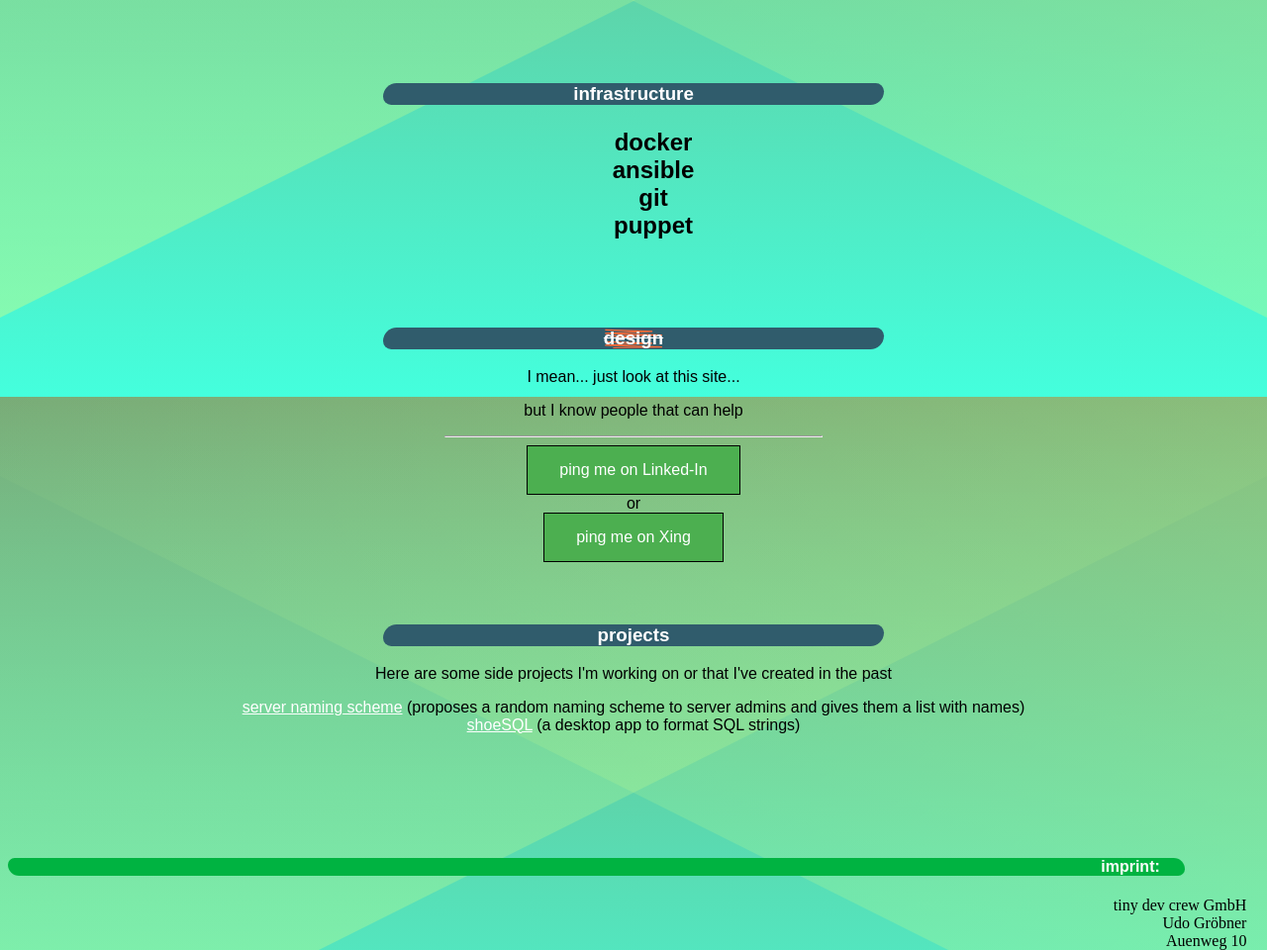
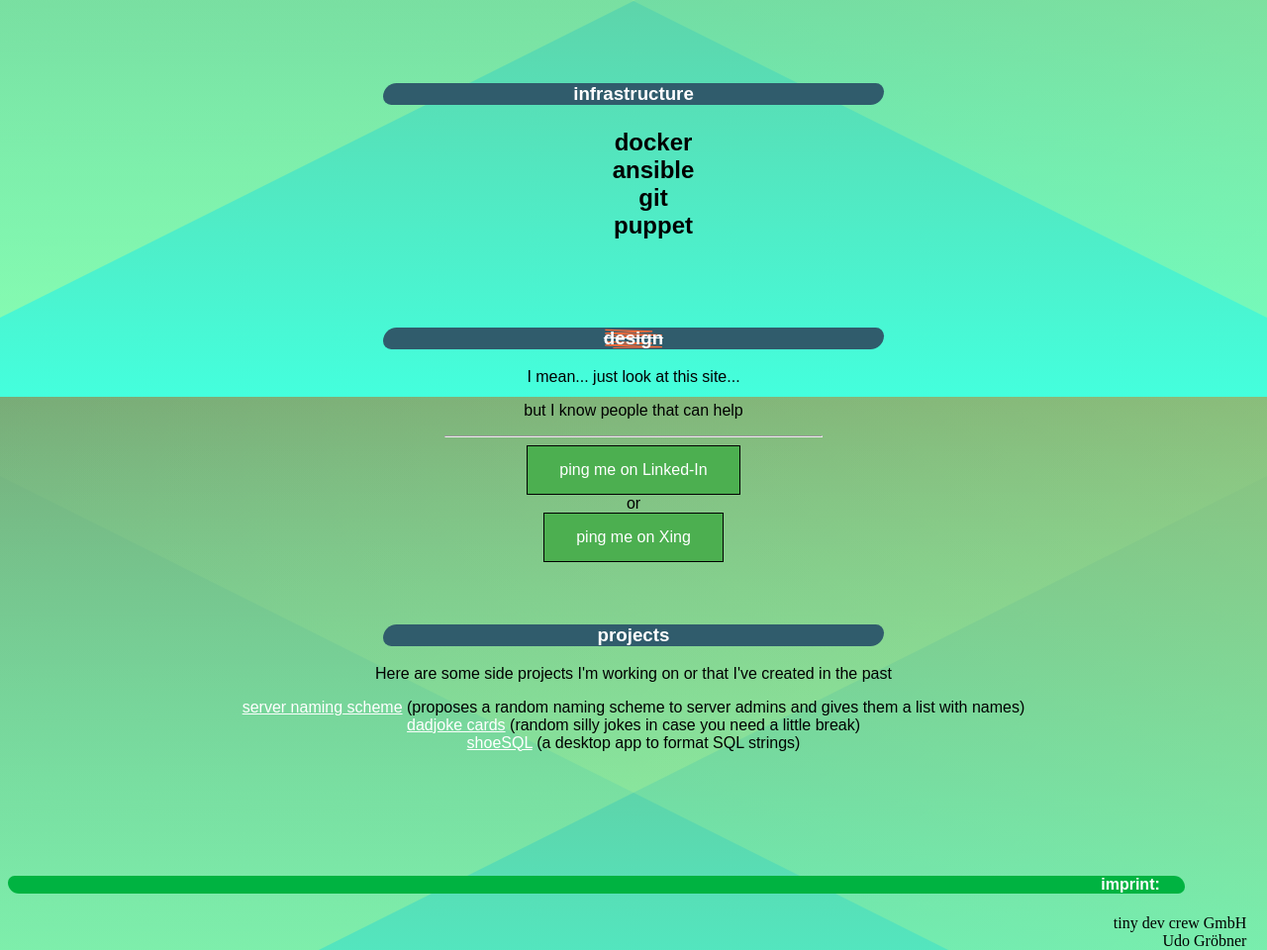
Before and after one commit to udl/tdc-website, a plain HTML site: page index.html in a window 1280 px wide. Shown: the part 1199-2159 px from the top of the page at 99% size. Drawn offline with Linux system fonts and the light colour scheme.

Commit message:
Add link to dadjoke.cards

```diff
--- a/index.html
+++ b/index.html
@@ -152,6 +152,7 @@
       <h3>projects</h3>
       <p>Here are some side projects I'm working on or that I've created in the past</p>
       <a href="https://servernamingscheme.com">server naming scheme</a> (proposes a random naming scheme to server admins and gives them a list with names)<br />
+      <a href="https://dadjoke.cards">dadjoke cards</a> (random silly jokes in case you need a little break)<br />
       <a href="https://github.com/udl/shoesql">shoeSQL</a> (a desktop app to format SQL strings)<br />
 
     </div>
```
